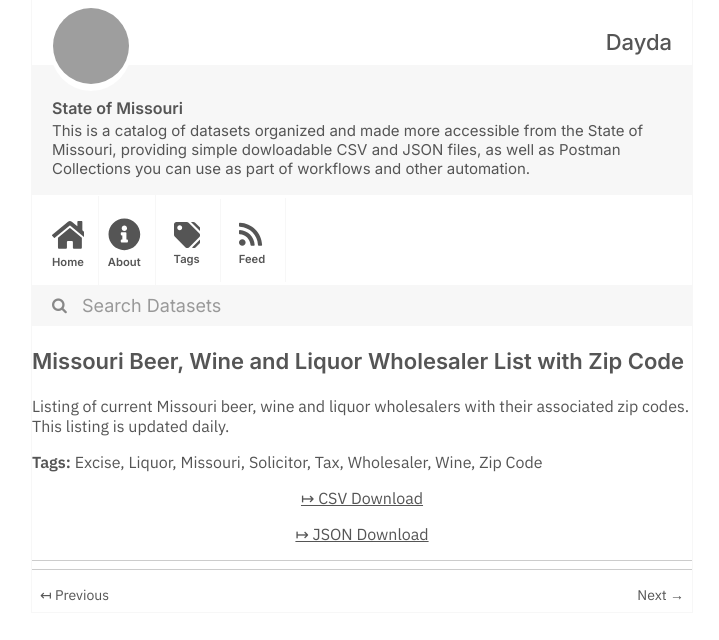
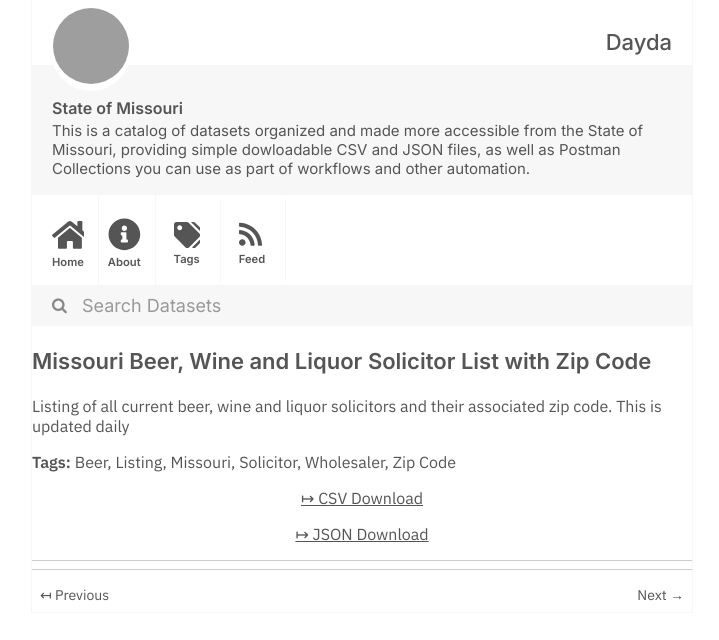
Before and after one commit to dayda-entities/state-of-missouri, a Jekyll site: the page built from _posts/2020-11-10-missouri-beer-wine-and-liquor-.md, in a window 1280 px wide, cut to the strip 0-640 px from the top of the page. Shown: the whole strip, without its empty margins (278-997 px from the left). Built offline with Jekyll 4.4.1, drawn with Linux system fonts in a browser that asks for light colours; grey boxes are pictures that could not be loaded.

```diff
--- a/_posts/2020-11-10-missouri-beer-wine-and-liquor-.md
+++ b/_posts/2020-11-10-missouri-beer-wine-and-liquor-.md
@@ -1,23 +1,21 @@
 ---
-title: 'Missouri Beer, Wine and Liquor Wholesaler List with Zip Code'
-created: '2020-11-10T17:23:36.767756'
-modified: '2020-12-04T19:13:51.856584'
+title: 'Missouri Beer, Wine and Liquor Solicitor List with Zip Code'
+created: '2020-11-10T17:23:40.829618'
+modified: '2020-12-04T19:14:01.014247'
 state: active
 type: dataset
 tags:
-  - Excise
-  - Liquor
+  - Beer
+  - Listing
   - Missouri
   - Solicitor
-  - Tax
   - Wholesaler
-  - Wine
   - Zip Code
 groups:
   - Local Government
-csv_url: 'https://data.mo.gov/api/views/fkt2-8smh/rows.csv?accessType=DOWNLOAD'
-json_url: 'https://data.mo.gov/api/views/fkt2-8smh/rows.json?accessType=DOWNLOAD'
+csv_url: 'https://data.mo.gov/api/views/mmn5-wy78/rows.csv?accessType=DOWNLOAD'
+json_url: 'https://data.mo.gov/api/views/mmn5-wy78/rows.json?accessType=DOWNLOAD'
 layout: post
 
 ---
-Listing of current Missouri beer, wine and liquor wholesalers with their associated zip codes.  This listing is updated daily.
+Listing of all current beer, wine and liquor solicitors and their associated zip code.  This is updated daily
```
